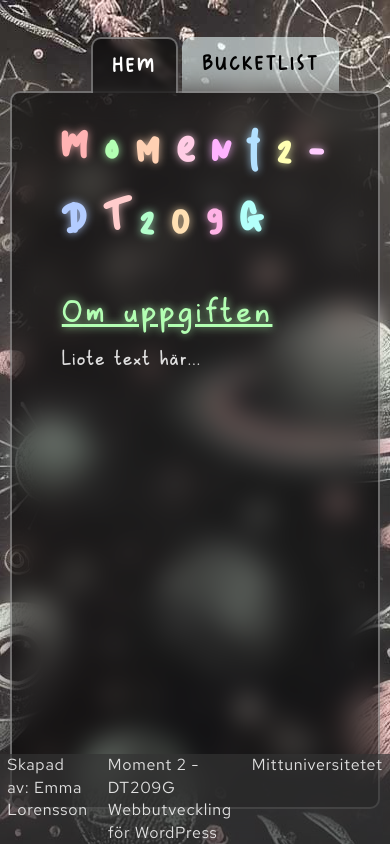
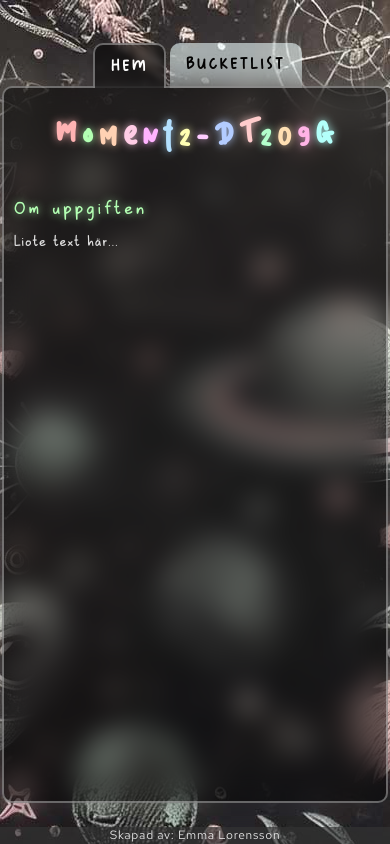
Before and after one commit to Eeemlo/moment2-php, a PHP site: page / in a window 390 px wide. Run offline with PHP 8.4, Linux system fonts and the light colour scheme; some web fonts are replaced.

Commit message:
All layout klar

```diff
--- a/css/layout.css
+++ b/css/layout.css
@@ -50,21 +50,20 @@
 .content {
     border: 2px solid rgba(255, 255, 255, 0.361);
     border-radius: 10px;
-    padding: 20px 50px;
+    padding: 20px 10px;
     margin: 0 auto;
     position: relative;
     background-color: rgba(0, 0, 0, 0.505);
-    width: 1400px;
+    width: 1200px;
     height: 700px;
     display: flex;
     flex-direction: column;
     overflow-y: scroll;
 }
 
-@media screen and (max-width: 1400px) {
+@media screen and (max-width: 1200px) {
     .content {
-        width: 95vw;
-        height: 85vh;
+        width: 99vw;
     }
 }
 
@@ -85,7 +85,6 @@ h2 {
     text-shadow: 0px 0px 8px rgba(179,255,179,0.8);
     margin-top: 35px;
     margin-bottom: 10px;
-    text-decoration: underline;
 }
 
 
@@ -337,3 +393,72 @@ footer p {
     font-family: "Red Hat Text", sans-serif;
     font-size: 16px;
 }
+
+/*General media query*/
+
+@media screen and (max-width: 835px) {
+    .content {
+        height: 85vh;
+    }
+
+    .footerLarge {
+        display: none;
+    }
+}
+
+
+@media screen and (max-width: 592px) {
+
+    h1 {
+    font-size: 24px;
+    letter-spacing: -1px;
+    margin-bottom: 20px;
+    }
+
+    h2 {
+        font-size: 20px;
+    }
+
+    #mainMenu ul li a {
+        font-size: 16px;
+        padding: 12px 16px;
+    }
+
+    #mainMenu ul {
+        margin-left: -35px;
+    }
+
+    strong, p {
+        font-size: 16px;
+    }
+
+
+    .pSmall {
+        font-size: 10px;
+        margin-bottom: 10px;
+    }
+
+    .btn {
+        font-size: 16px;
+        padding: 10px 20px;
+    }
+
+    #deleteBtn {
+        font-size: 22px;
+        height: 24px;
+        width: 24px;
+        margin-top: -4px;
+    }
+
+    label {
+        font-size: 16px;
+    }
+
+    input, select, option, textarea {
+        font-size: 16px;
+    }
+
+    footer p {
+        font-size: 12px;
+    }
+  }
--- a/includes/footer.php
+++ b/includes/footer.php
@@ -5,8 +5,8 @@
 </div>
 <footer>
         <p>Skapad av: Emma Lorensson</p>
-        <p>Moment 2 - DT209G Webbutveckling för WordPress</p>
-        <p>Mittuniversitetet</p>
+        <p class="footerLarge">Moment 2 - DT209G Webbutveckling för WordPress</p>
+        <p class="footerLarge">Mittuniversitetet</p>
     </footer>
 </body>
 </html>
```
Also changed, not shown: other parts of css/layout.css (+74 -16 lines), bucketlist.php (+35 -28 lines).
